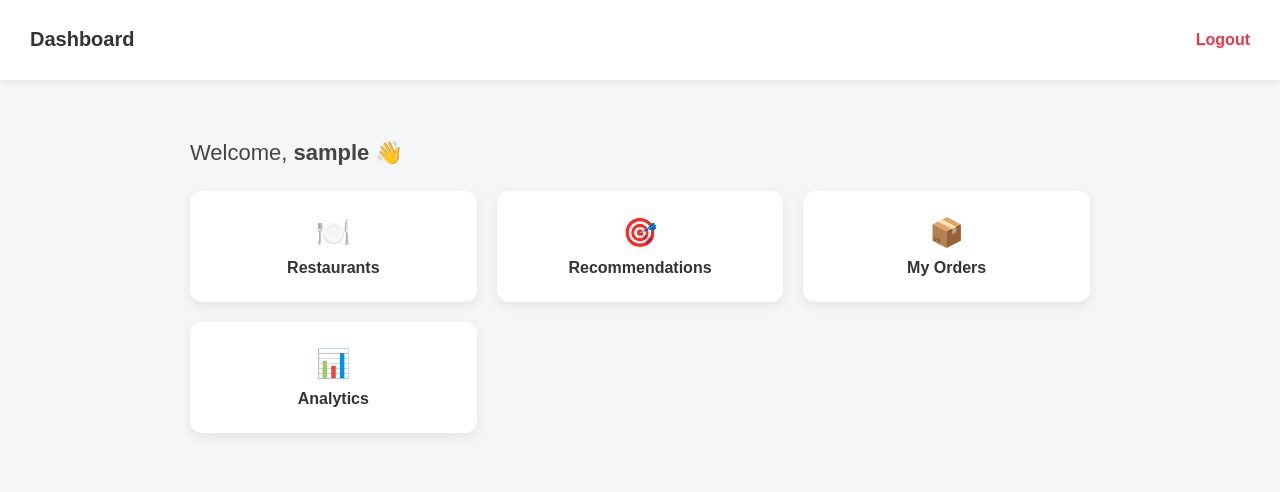
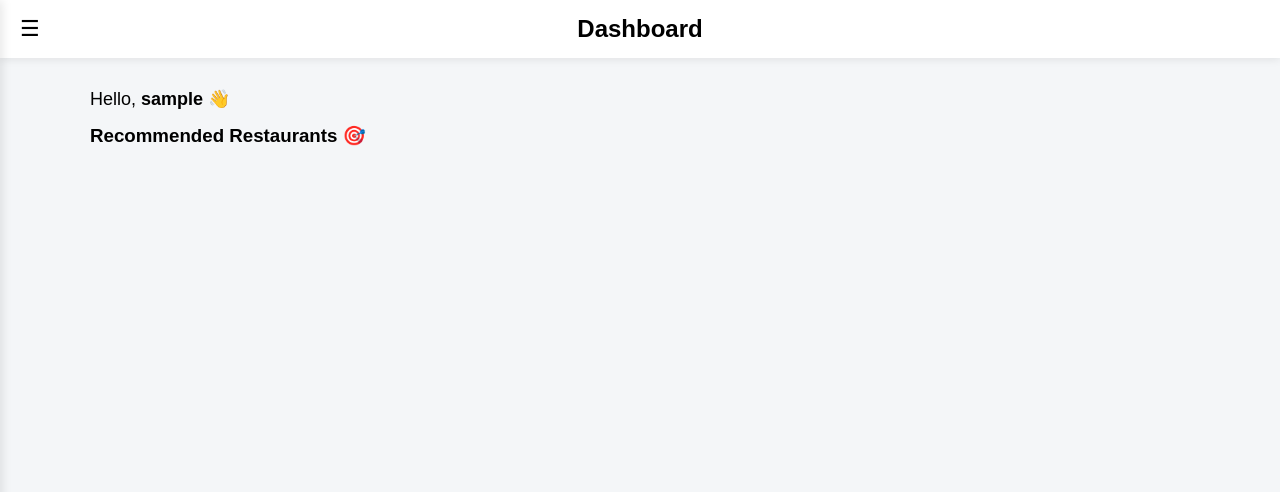
Before and after one commit to Muskaan435/FoodDelivery, a Flask app: page /dashboard in a window 1280 px wide. Shown: the top 492 px of the page. Run offline with Flask 3, Linux system fonts and the light colour scheme; the visitor is signed in with stand-in values (Sample User, id 1); data that the repository does not hold is empty.

Commit message:
modified dashboard and menu with additional features

```diff
--- /dev/null
+++ b/Static/dashstyle.css
@@ -0,0 +1,141 @@
+/* Reset */
+* {
+    box-sizing: border-box;
+    margin: 0;
+    padding: 0;
+}
+
+/* Body */
+body {
+    font-family: Arial;
+    background: #f4f6f8;
+}
+
+/* HEADER */
+.header {
+    width: 100%;
+    background: #fff;
+    padding: 15px 20px;
+    display: flex;
+    align-items: center;
+    justify-content: center;
+    position: relative;
+    box-shadow: 0 2px 8px rgba(0,0,0,0.08);
+}
+
+.title {
+    margin: 0;
+}
+
+.menu-btn {
+    position: absolute;
+    left: 20px;
+    font-size: 22px;
+    cursor: pointer;
+}
+
+/* SIDEBAR */
+.sidebar {
+    position: fixed;
+    left: -260px;
+    top: 0;
+    width: 260px;
+    height: 100%;
+    background: #fff;
+    padding: 20px;
+    box-shadow: 2px 0 10px rgba(0,0,0,0.1);
+    transition: 0.3s;
+    display: flex;
+    flex-direction: column;
+}
+
+.sidebar.active {
+    left: 0;
+}
+
+/* Sidebar top */
+.sidebar-top {
+    margin-bottom: 20px;
+}
+
+/* Close button */
+.close-btn {
+    font-size: 18px;
+    cursor: pointer;
+    display: block;
+    text-align: right;
+    margin-bottom: 10px;
+}
+
+/* User */
+.user-info {
+    font-size: 18px;
+    padding: 10px;
+    background: #f4f6f8;
+    border-radius: 8px;
+}
+
+/* Menu */
+.menu-items {
+    margin-top: 20px;
+}
+
+/* Links */
+.sidebar a {
+    display: block;
+    text-decoration: none;
+    color: #333;
+    margin: 10px 0;
+    padding: 10px;
+    border-radius: 8px;
+    transition: 0.2s;
+}
+
+.sidebar a:hover {
+    background: #f0f0f0;
+    transform: translateX(5px);
+}
+
+/* Logout bottom */
+.logout-container {
+    margin-top: auto;
+}
+
+.logout {
+    color: red;
+    font-weight: bold;
+}
+
+/* MAIN */
+.container {
+    width: 90%;
+    max-width: 1100px;
+    margin: 30px auto;
+}
+
+/* Welcome */
+.welcome {
+    font-size: 18px;
+    margin-bottom: 15px;
+}
+
+/* GRID */
+.grid {
+    display: grid;
+    grid-template-columns: repeat(3, 1fr);
+    gap: 20px;
+}
+
+/* CARD */
+.card {
+    background: #fff;
+    padding: 40px;
+    border-radius: 12px;
+    text-align: center;
+    box-shadow: 0 4px 12px rgba(0,0,0,0.08);
+}
+.card img {
+    width: 100%;
+    height: 180px;
+    object-fit: cover;
+}
--- a/app.py
+++ b/app.py
@@ -58,7 +58,14 @@ def dashboard():
     if 'user_id' not in session:
         return redirect('/login')
 
-    return render_template('dashboard.html', name=session['user_name'])
+    cursor.execute("SELECT * FROM restaurants order by name asc")
+    data = cursor.fetchall()
+
+    return render_template(
+        'dashboard.html',
+        restaurants=data,
+        name=session['user_name']
+    )
 
 @app.route('/recommend')
 def recommend():
--- a/templates/dashboard.html
+++ b/templates/dashboard.html
@@ -2,133 +2,81 @@
 <html>
     <head>
         <title>Dashboard</title>
-    <style>
-        body {
-            font-family: Arial, sans-serif;
-            background: #f4f6f8;
-            margin: 0;
-        }
-
-        /* Top Bar */
-        .header {
-            background: #ffffff;
-            padding: 15px 30px;
-            box-shadow: 0 2px 8px rgba(0,0,0,0.08);
-            display: flex;
-            justify-content: space-between;
-            align-items: center;
-        }
-
-        .header h1 {
-            font-size: 20px;
-            color: #333;
-        }
-
-        .logout {
-            color: #e63946;
-            text-decoration: none;
-            font-weight: bold;
-        }
-
-        /* Main Container */
-        .container {
-            max-width: 900px;
-            margin: 40px auto;
-            padding: 20px;
-        }
-
-        /* Grid */
-        .grid {
-            display: grid;
-            grid-template-columns: repeat(auto-fit, minmax(220px, 1fr));
-            gap: 20px;
-        }
-
-        /* Card */
-        .card {
-            background: #ffffff;
-            padding: 25px;
-            border-radius: 12px;
-            text-align: center;
-            box-shadow: 0 4px 12px rgba(0,0,0,0.08);
-            transition: 0.2s;
-        }
-
-        .card:hover {
-            transform: translateY(-5px);
-        }
-
-        .card a {
-            text-decoration: none;
-            color: #333;
-            font-weight: bold;
-            display: block;
-        }
-
-        .card span {
-            display: block;
-            font-size: 28px;
-            margin-bottom: 10px;
-        }
-
-        /* Welcome */
-        .welcome {
-            margin-bottom: 25px;
-            font-size: 22px;
-            color: #444;
-        }
-
-    </style>
+        <!-- <link rel="stylesheet" href="../static/styles.css"> -->
+        <link rel="stylesheet" href="../static/dashstyle.css">
     </head>
-
 <body>
 
-    <!-- Header -->
+<!-- HEADER -->
 <div class="header">
-        <h1>Dashboard</h1>
-        <a href="/logout" class="logout">Logout</a>
+    <div class="menu-btn" onclick="toggleMenu()">☰</div>
+    <h2 class="title">Dashboard</h2>
 </div>
 
-    <!-- Content -->
-    <div class="container">
+<!-- SIDEBAR -->
+<div id="sidebar" class="sidebar">
 
-        <div class="welcome">
-            Welcome, <b>{{ name }}</b> 👋
+    <div class="sidebar-top">
+        <span class="close-btn" onclick="toggleMenu()">✖</span>
+        <div class="user-info">
+            Hello, <b>{{ name }}</b> 👋
+        </div>
     </div>
 
-        <div class="grid">
-
-            <div class="card">
-                <a href="/restaurants">
-                    <span>🍽️</span>
-                    Restaurants
-                </a>
+    <div class="menu-items">
+        <a href="/orders">📦 Previous Orders</a>
+        <a href="/restaurants">🍽️ Restaurants</a>
+        <a href="/analytics">📊 Analytics</a>
     </div>
 
-            <div class="card">
-                <a href="/recommend">
-                    <span>🎯</span>
-                    Recommendations
-                </a>
-            </div>
-
-            <div class="card">
-                <a href="/orders">
-                    <span>📦</span>
-                    My Orders
-                </a>
-            </div>
-
-            <div class="card">
-                <a href="/analytics">
-                    <span>📊</span>
-                    Analytics
-                </a>
+    <div class="logout-container">
+        <a href="/logout" class="logout">🚪 Logout</a>
     </div>
 
 </div>
 
+<!-- MAIN -->
+<div class="container">
+
+    <!-- small hello -->
+    <div class="welcome">
+        Hello, <b>{{ name }}</b> 👋
     </div>
 
+<h3>Recommended Restaurants 🎯</h3>
+
+<div class="grid">
+{% for r in restaurants %}
+<div class="card">
+
+    {% set name = r[1].lower() %}
+
+    {% if 'pizza' in name %}
+        <img src="https://via.placeholder.com/400x300">
+    {% elif 'biryani' in name %}
+        <img src="https://source.unsplash.com/400x300/?biryani">
+    {% elif 'burger' in name %}
+        <img src="https://source.unsplash.com/400x300/?burger">
+    {% elif 'cafe' in name %}
+        <img src="https://source.unsplash.com/400x300/?cafe">
+    {% else %}
+        <img src="https://source.unsplash.com/400x300/?restaurant,food">
+    {% endif %}
+
+    <h3>{{ r[1] }}</h3>
+    <p>{{ r[2] }}</p>
+    <a href="/menu/{{ r[0] }}">View Menu</a>
+
+</div>
+{% endfor %}
+</div>
+
+</div>
+
+<script>
+function toggleMenu() {
+    document.getElementById("sidebar").classList.toggle("active");
+}
+</script>
+
 </body>
-</html>
--- a/templates/login.html
+++ b/templates/login.html
@@ -12,8 +12,7 @@
     <!-- FORM -->
     <form method="POST" class="card">
 
-        <h2>Welcome Back 👋</h2>
-        <p class="subtitle">Login to continue</p>
+        <h2>Welcome Back</h2>
 
         <input type="email" name="email" placeholder="Enter Email" required>
 
```
Also changed, not shown: Static/menustyle.css (added, +96 -0 lines), templates/menu.html (+11 -7 lines). Lines whose indentation alone changed are shown as unchanged.
